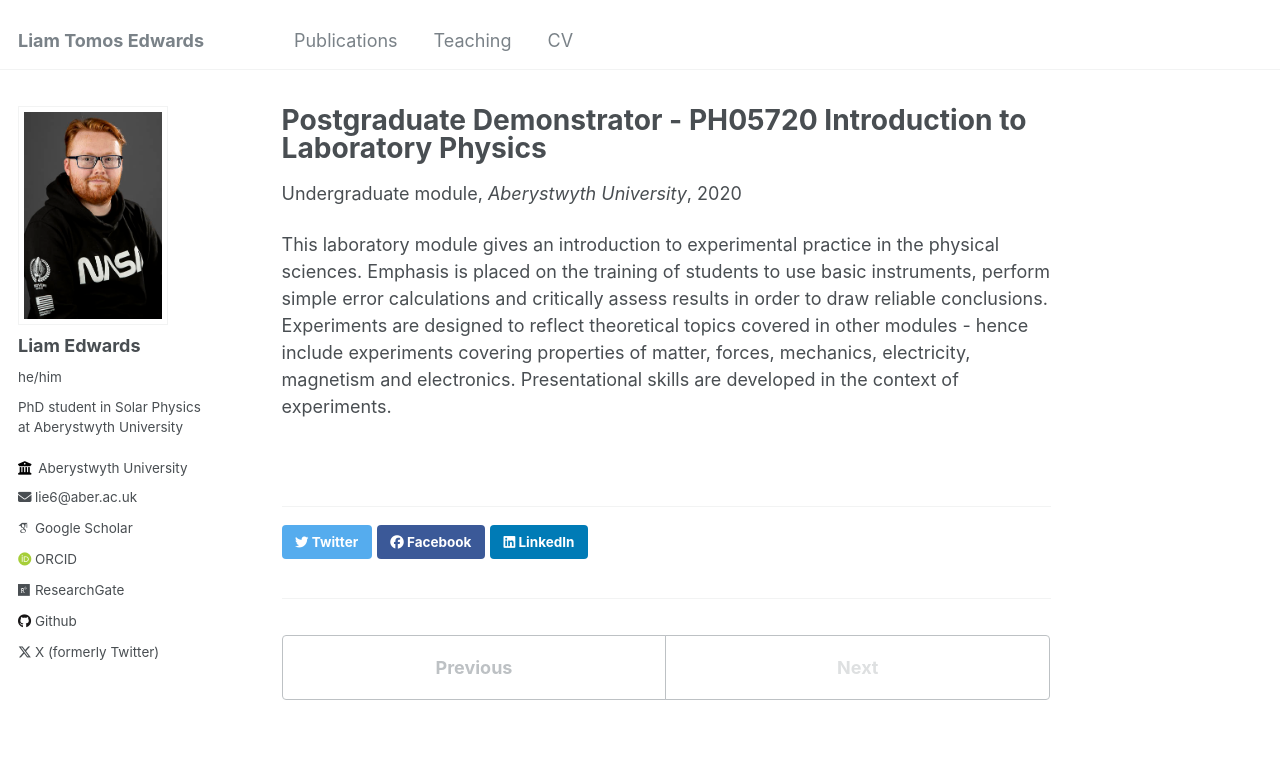
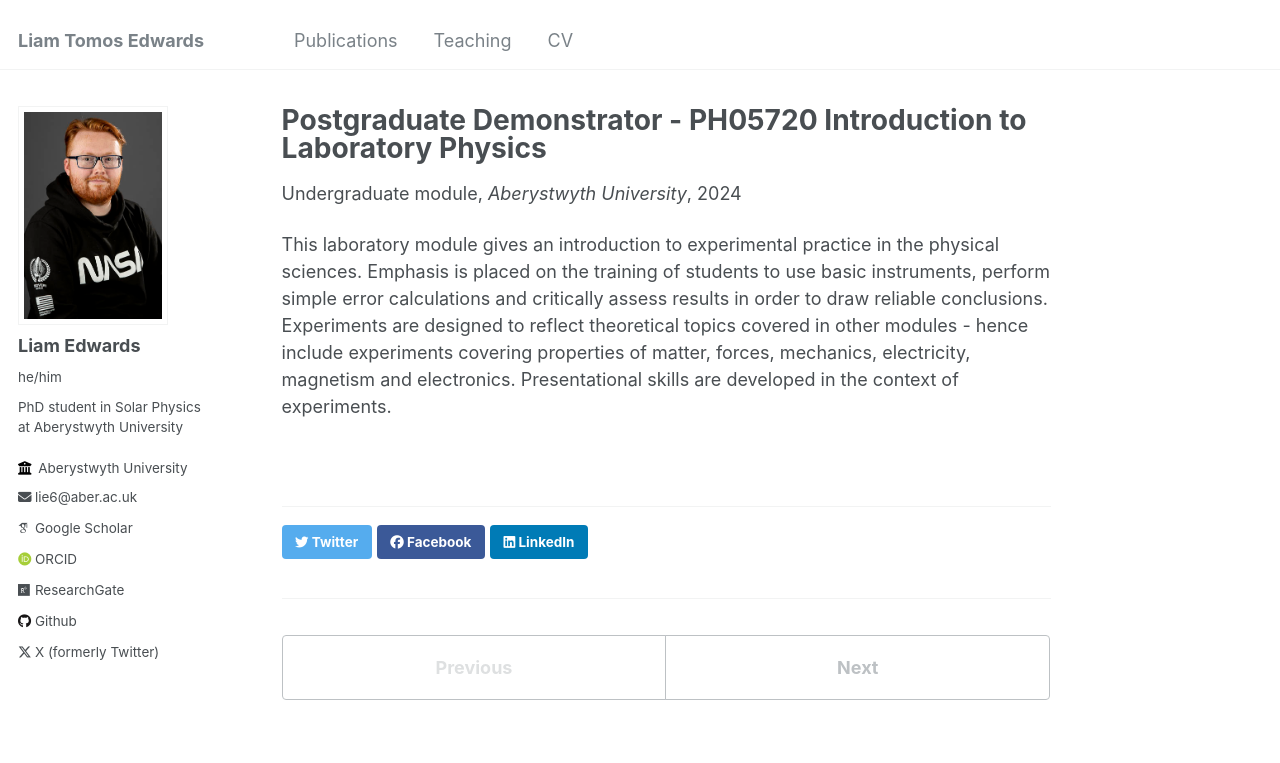
Before and after one commit to liamtomosedwards/liamtomosedwards.github.io, a Jekyll site: the page built from _teaching/2014-spring-teaching-1.md, in a window 1280 px wide and 1072 px high. Shown: the top 763 px of the window. Built offline with Jekyll 4.4.1, drawn with Linux system fonts in a browser that asks for light colours; some web fonts are replaced.

Commit message:
Update 2014-spring-teaching-1.md

```diff
--- a/_teaching/2014-spring-teaching-1.md
+++ b/_teaching/2014-spring-teaching-1.md
@@ -4,7 +4,6 @@
 type: "Undergraduate module"
 permalink: /teaching/ph05720
 venue: "Aberystwyth University"
-date: 2020-01-01
 ---
 
 This laboratory module gives an introduction to experimental practice in the physical sciences. Emphasis is placed on the training of students to use basic instruments, perform simple error calculations and critically assess results in order to draw reliable conclusions. Experiments are designed to reflect theoretical topics covered in other modules - hence include experiments covering properties of matter, forces, mechanics, electricity, magnetism and electronics. Presentational skills are developed in the context of experiments.
```
